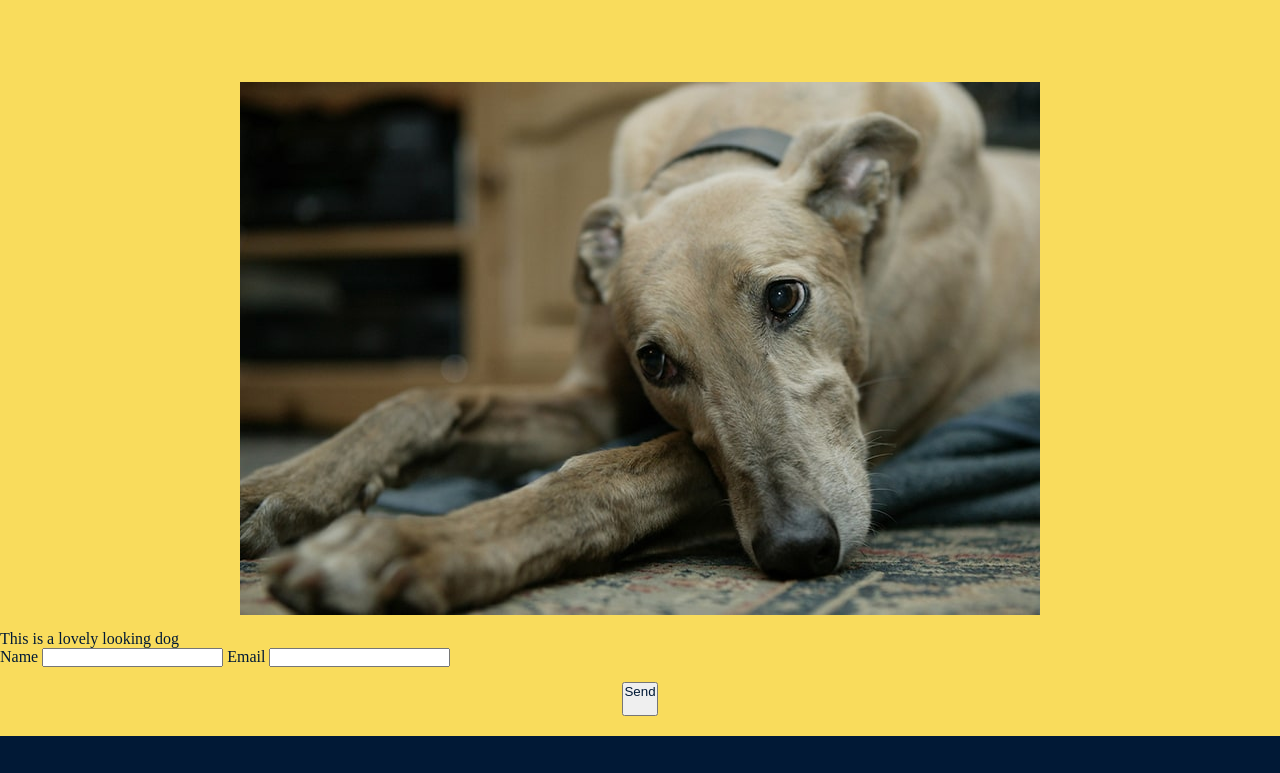
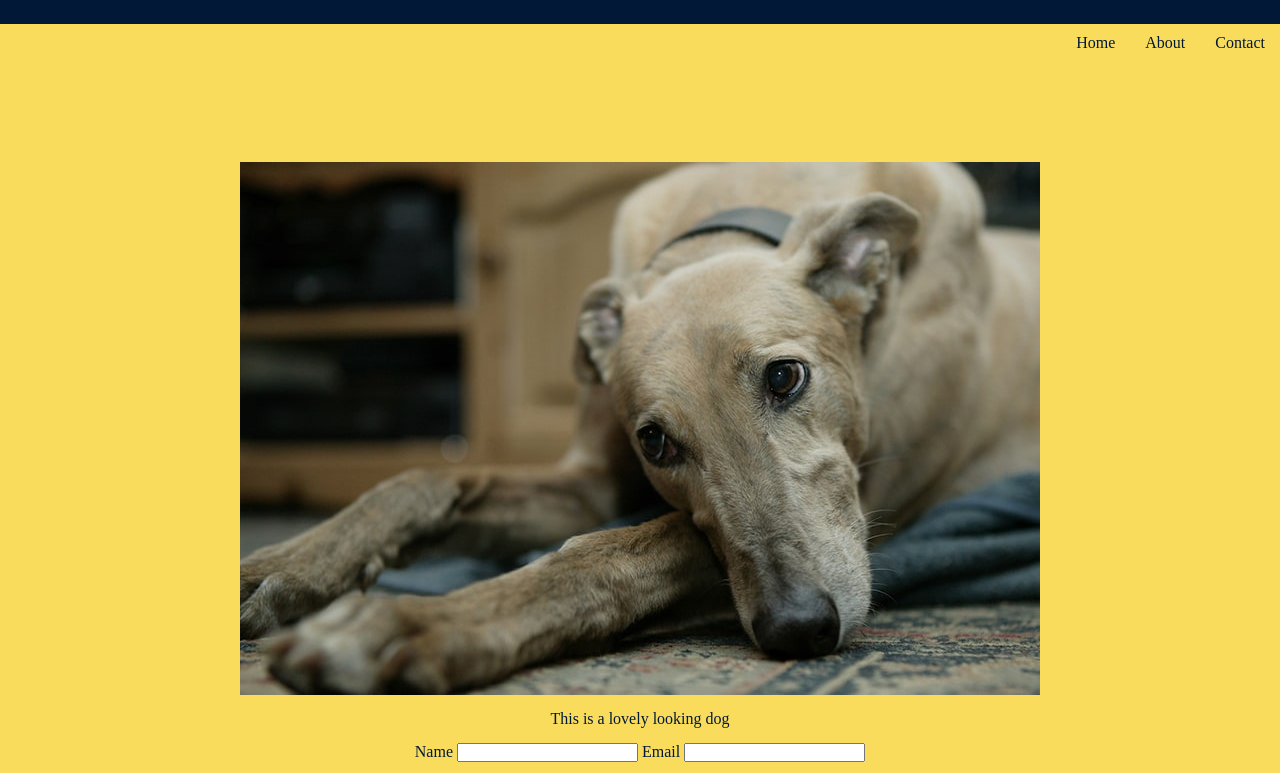
Before and after one commit to rbenjamin4/22-Mini-Project, a plain HTML site: page index.html in a window 1280 px wide. Shown: the part 95-868 px from the top of the page. Drawn offline with Linux system fonts and the light colour scheme.

Commit message:
Added padding to header, section content, and centered form and image caption

```diff
--- a/assets/style.css
+++ b/assets/style.css
@@ -12,6 +12,7 @@ body {
 header {
     text-align: center;
     background-color: #011936;
+    padding: 40px;
 }
 
 main {
@@ -46,9 +47,12 @@ nav a:hover {
     cursor: pointer;
 }
 
-.center, .dog {
-    display: block;
-    margin-left: auto;
-    margin-right: auto;
+.section-padding {
     padding-bottom: 15px;
 }
+
+section {
+    display: flex;
+    flex-direction: column;
+    align-items: center;
+}
--- a/index.html
+++ b/index.html
@@ -1,12 +1,16 @@
 <!DOCTYPE html>
 <html lang="en">
+
 <head>
     <meta charset="UTF-8">
     <meta name="viewport" content="width=device-width, initial-scale=1.0">
     <title>Durham Greyhound Adoption</title>
-    <link href="https://fonts.googleapis.com/css2?family=Montserrat:wght@400;700;800&family=Oswald:wght@300;500;700&family=Source+Sans+3&display=swap" rel="stylesheet">
+    <link
+        href="https://fonts.googleapis.com/css2?family=Montserrat:wght@400;700;800&family=Oswald:wght@300;500;700&family=Source+Sans+3&display=swap"
+        rel="stylesheet">
     <link rel="stylesheet" href="./assets/style.css">
 </head>
+
 <body>
 
     <header>
@@ -21,16 +25,16 @@
 
     <main>
         <section>
-    <img class="dog" src="./assets/greyhound.jpeg" alt="Greyhound dog">
-    <p>This is a lovely looking dog</p>
+            <img class="section-padding" src="./assets/greyhound.jpeg" alt="Greyhound dog">
+            <p class="section-padding">This is a lovely looking dog</p>
 
-    <form class="center">
-        <label for="name" >Name</label>
+            <form class="section-padding">
+                <label for="name">Name</label>
                 <input type="text" id="name" name="name">
-        <label for="email" >Email</label>
+                <label for="email">Email</label>
                 <input type="text" id="email" name="email">
             </form>
-    <button class="center">Send</button>
+            <button class="section-padding">Send</button>
         </section>
     </main>
 
@@ -40,4 +44,5 @@
     </footer>
 
 </body>
+
 </html>
```
Lines whose indentation alone changed are shown as unchanged.
